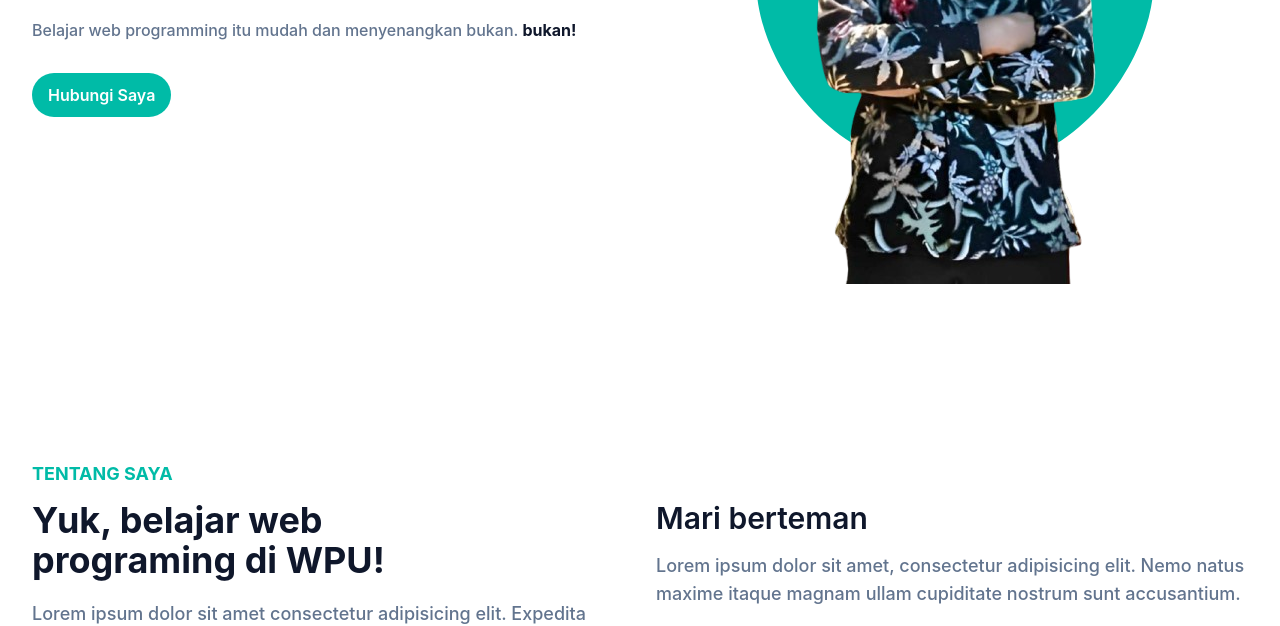
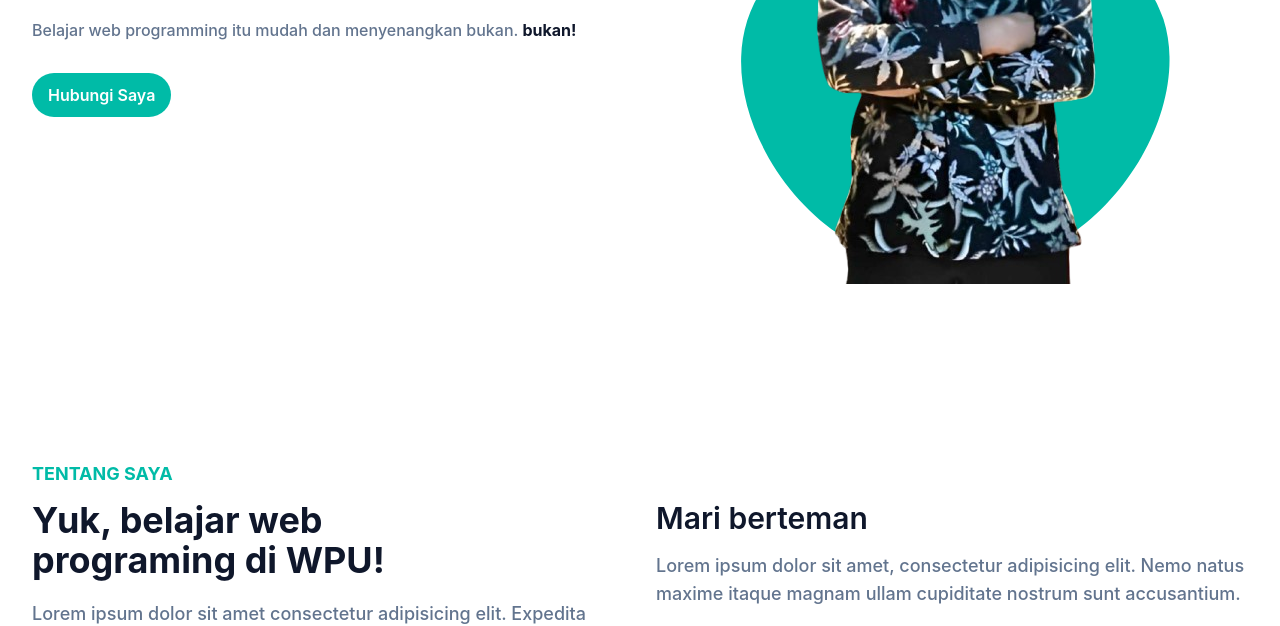
Before and after one commit to imanuel122/portofolio-tailwind-css, a website: page index.html in a window 1280 px wide. Shown: the part 453-1079 px from the top of the page. Drawn offline with Linux system fonts and the light colour scheme.

Commit message:
perbaiki hero section lagi

```diff
--- a/index.html
+++ b/index.html
@@ -150,7 +150,7 @@
                 class="max-w-full mx-auto relative z-10"
               />
               <span
-                class="absolute bottom-20 left-1/2 -translate-x-1/2 md:scale-125"
+                class="absolute -bottom-1 left-1/2 -translate-x-1/2 md:scale-125"
               >
                 <svg
                   width="400"
@@ -161,7 +161,7 @@
                   <path
                     fill="oklch(70.4% 0.14 182.503)"
                     d="M60.4,-19.7C67.1,1.1,53.8,28.4,33.8,41.9C13.7,55.3,-13,55,-32.7,41.5C-52.4,28,-65.1,1.4,-58.5,-19.3C-51.9,-39.9,-26,-54.5,0.4,-54.6C26.8,-54.8,53.6,-40.4,60.4,-19.7Z"
-                    transform="translate(100 100) scale(1.3)"
+                    transform="translate(100 100) scale(1.4)"
                   />
                 </svg>
               </span>
```
Also changed, not shown: src/css/final.css, src/output.css.
